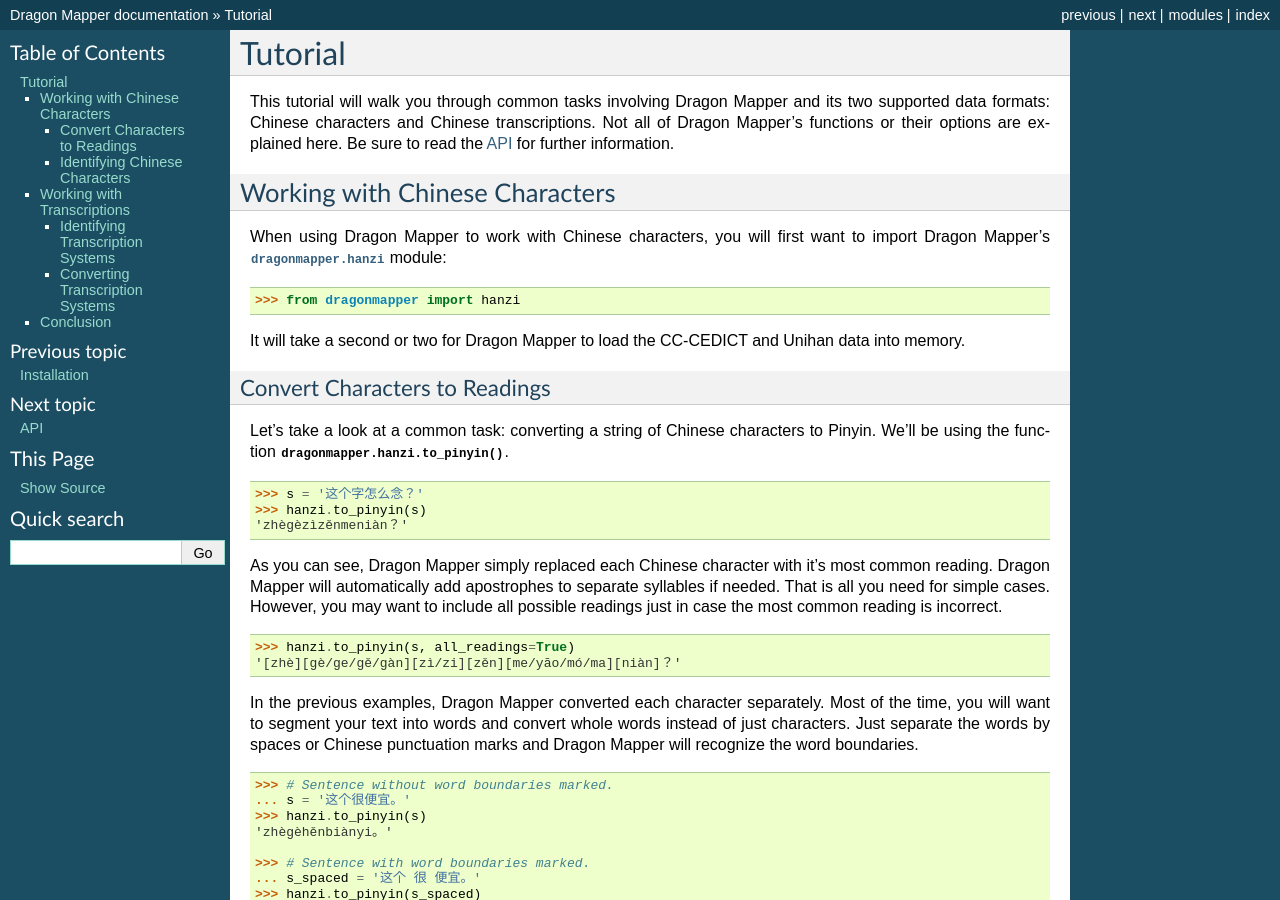
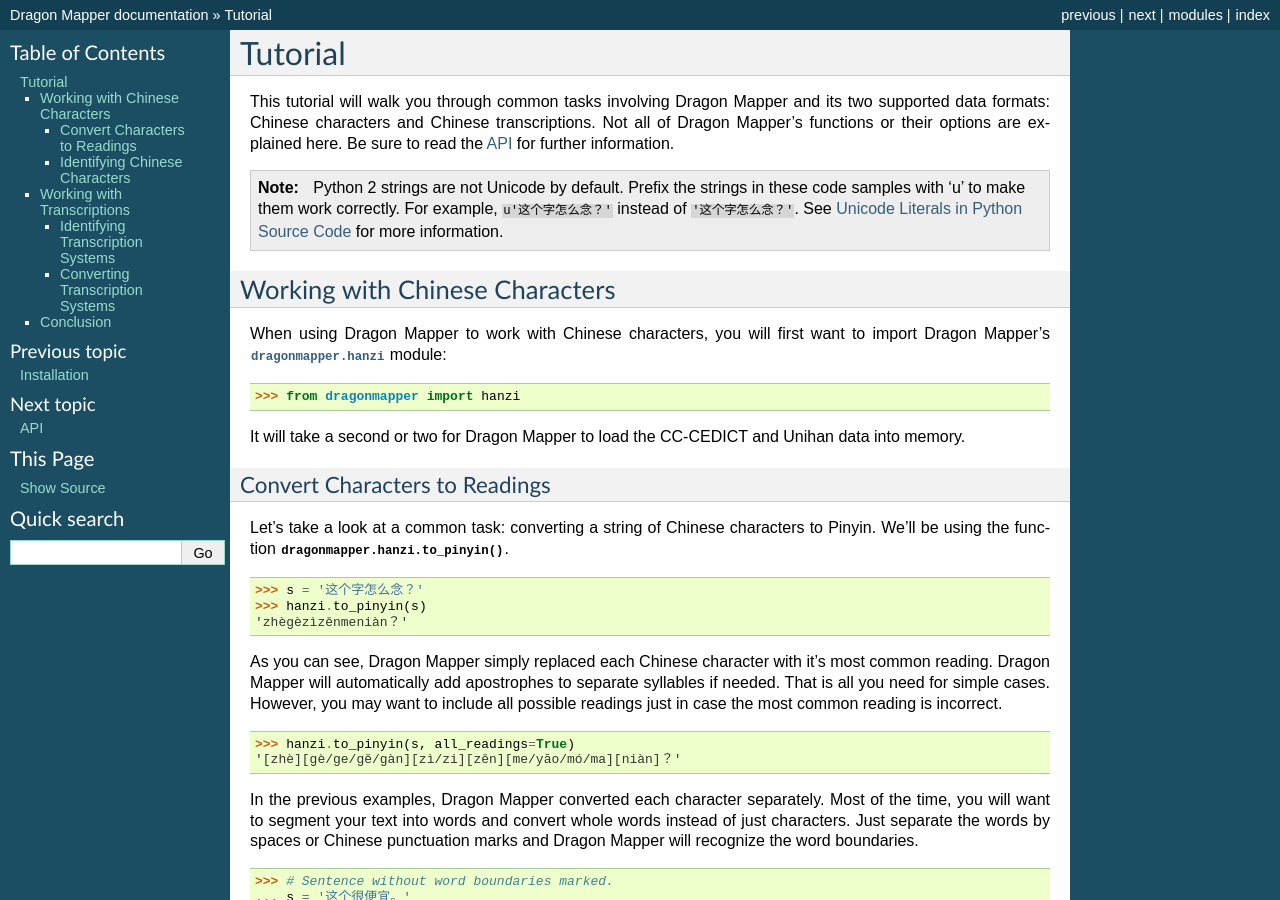
Before and after one commit to tsroten/dragonmapper, a Sphinx documentation site: the page built from docs/tutorial.rst, in a window 1280 px wide and 900 px high. Built offline with Sphinx 7.4.7, drawn with Linux system fonts in a browser that asks for light colours; the version number could not be read and is left out.

Commit message:
add note about Unicode strings for Python 2 users

```diff
--- a/docs/tutorial.rst
+++ b/docs/tutorial.rst
@@ -5,6 +5,15 @@
 its two supported data formats: Chinese characters and Chinese transcriptions.
 Not all of Dragon Mapper's functions or their options are explained here. Be
 sure to read the :doc:`api` for further information.
+
+.. note::
+
+   Python 2 strings are not Unicode by default. Prefix the strings in these
+   code samples with 'u' to make them work correctly. For example,
+   ``u'这个字怎么念？'`` instead of ``'这个字怎么念？'``. See `Unicode Literals
+   in Python Source Code`_ for more information.
+
+.. _Unicode Literals in Python Source Code: https://docs.python.org/2/howto/unicode.html#unicode-literals-in-python-source-code
 
 Working with Chinese Characters
 -------------------------------
```
